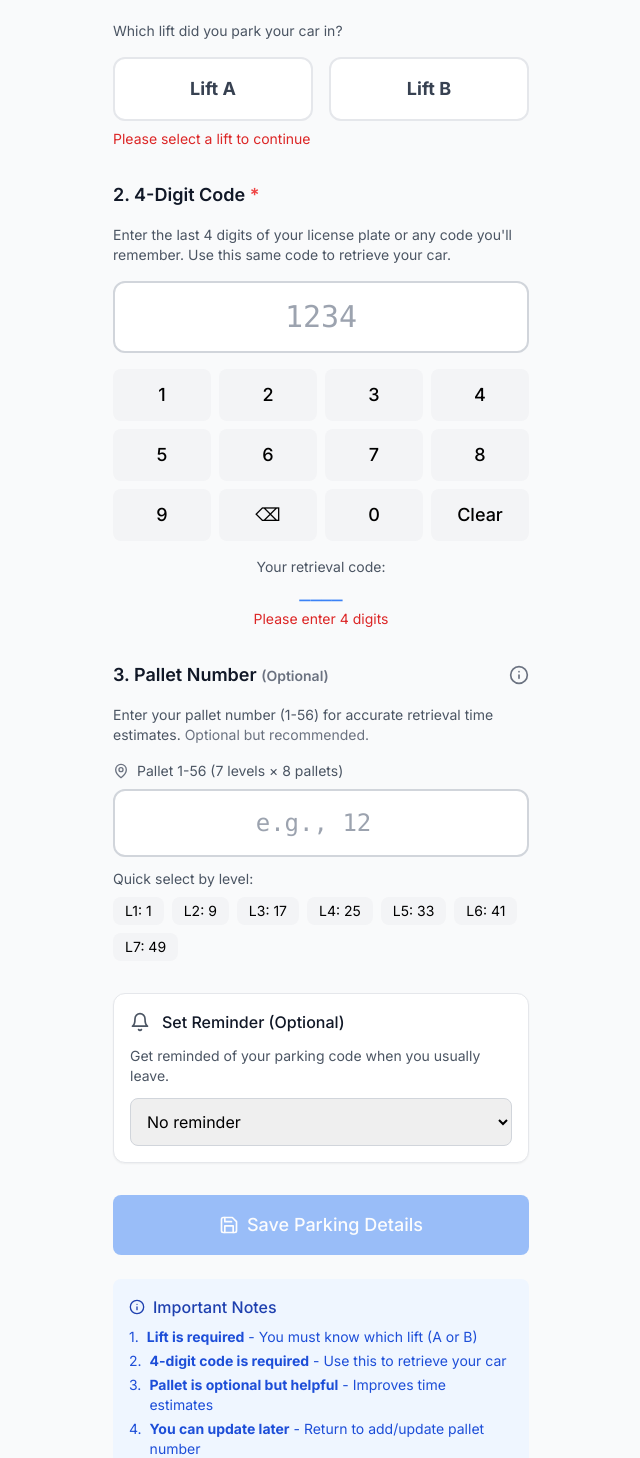
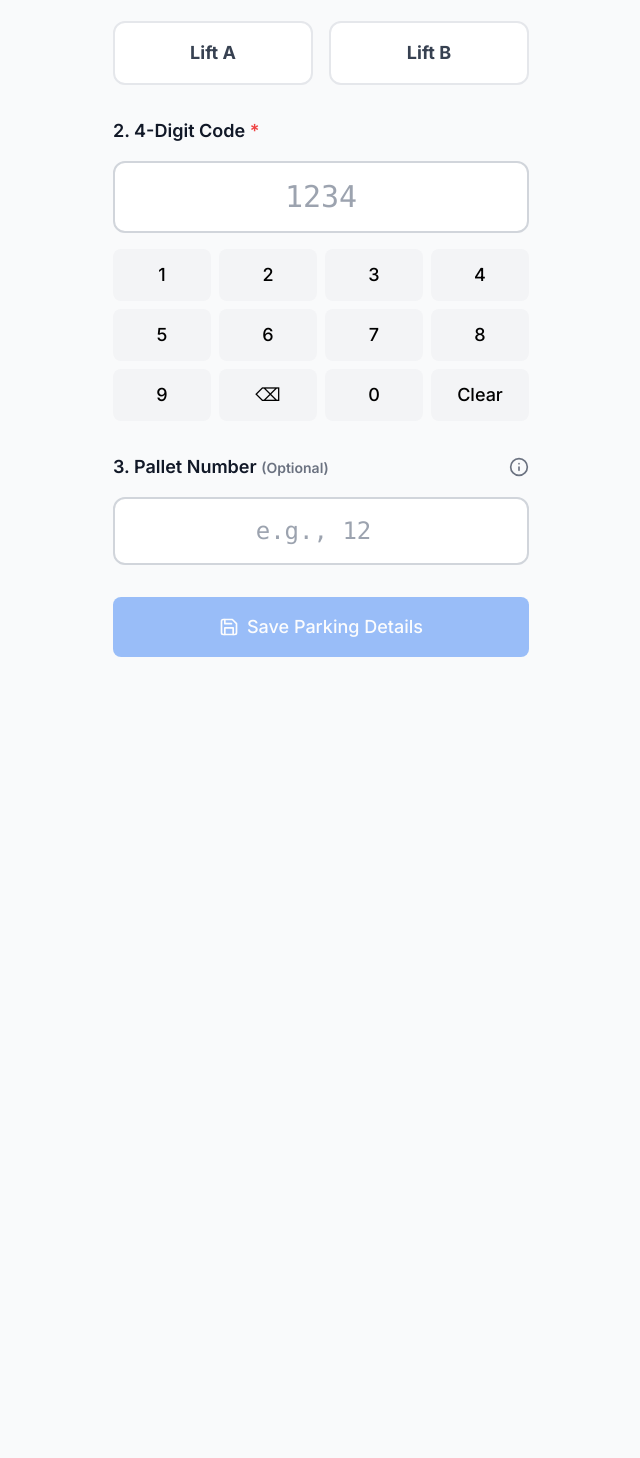
Before and after one commit to cjiajing/robinson-parking, a Next.js app: page /checkin in a window 1280 px wide. Shown: the part 159-1617 px from the top of the page, without its empty margins (319-959 px from the left). After the commit the page ends 832 px from the top, so only its background shows below. Built offline with nearby package versions, Linux system fonts and the light colour scheme.

Commit message:
Update page.js

```diff
--- a/src/app/checkin/page.js
+++ b/src/app/checkin/page.js
@@ -5,16 +5,20 @@ import Link from 'next/link';
 import { ArrowLeft, Save, Bell, Info, MapPin, Edit } from 'lucide-react';
 
 export default function CheckInPage() {
+  // State only - no localStorage at top level
   const [selectedLift, setSelectedLift] = useState('');
   const [code, setCode] = useState('');
   const [palletNumber, setPalletNumber] = useState('');
   const [isSaved, setIsSaved] = useState(false);
   const [showPalletInfo, setShowPalletInfo] = useState(false);
   const [hasExistingParking, setHasExistingParking] = useState(false);
+  const [isClient, setIsClient] = useState(false);
 
-  // Load previous data if exists - SAFELY in useEffect
+  // Set client flag and load data
   useEffect(() => {
-    // This only runs in the browser
+    setIsClient(true);
+
+    // Now we can safely access localStorage
     const savedCode = localStorage.getItem('parkingCode');
     const savedPallet = localStorage.getItem('lastParkingPallet');
     const savedLift = localStorage.getItem('lastParkingLift');
@@ -23,14 +27,14 @@ export default function CheckInPage() {
     if (savedPallet) setPalletNumber(savedPallet);
     if (savedLift) setSelectedLift(savedLift);
 
-    // Check if user has existing parking data
     if (savedCode && savedLift) {
       setHasExistingParking(true);
     }
   }, []);
 
+  // Calculate level (client-side only)
   const calculateLevel = () => {
-    if (!palletNumber || isNaN(palletNumber) || palletNumber < 1 || palletNumber > 56) {
+    if (!isClient || !palletNumber || isNaN(palletNumber) || palletNumber < 1 || palletNumber > 56) {
       return null;
     }
     return Math.ceil(parseInt(palletNumber) / 8);
@@ -39,7 +43,7 @@ export default function CheckInPage() {
   const level = calculateLevel();
 
   const handleSave = () => {
-    if (code.length === 4 && selectedLift) {
+    if (code.length === 4 && selectedLift && isClient) {
       // Save all data
       localStorage.setItem('parkingCode', code);
       localStorage.setItem('lastParkingLift', selectedLift);
@@ -48,41 +52,46 @@ export default function CheckInPage() {
       // Save pallet if provided
       if (palletNumber && parseInt(palletNumber) >= 1 && parseInt(palletNumber) <= 56) {
         localStorage.setItem('lastParkingPallet', palletNumber);
-
-        // Also save estimated lift based on pallet pattern (for verification)
-        const palletNum = parseInt(palletNumber);
-        const estimatedLift = palletNum % 2 === 1 ? 'A' : 'B';
-        localStorage.setItem('estimatedLiftFromPallet', estimatedLift);
       } else {
-        // Remove pallet if cleared
         localStorage.removeItem('lastParkingPallet');
       }
 
       setIsSaved(true);
       setHasExistingParking(true);
 
-      // Show success message
-      setTimeout(() => {
-        setIsSaved(false);
-      }, 3000);
+      setTimeout(() => setIsSaved(false), 3000);
     }
   };
 
   const handleUpdatePalletOnly = () => {
-    if (palletNumber && parseInt(palletNumber) >= 1 && parseInt(palletNumber) <= 56) {
+    if (isClient && palletNumber && parseInt(palletNumber) >= 1 && parseInt(palletNumber) <= 56) {
       localStorage.setItem('lastParkingPallet', palletNumber);
-
-      // Update estimated lift
-      const palletNum = parseInt(palletNumber);
-      const estimatedLift = palletNum % 2 === 1 ? 'A' : 'B';
-      localStorage.setItem('estimatedLiftFromPallet', estimatedLift);
-
-      alert(`✅ Pallet updated to #${palletNumber} (Level ${level})`);
-    } else if (palletNumber === '') {
+      alert(`✅ Pallet updated to #${palletNumber} ${level ? `(Level ${level})` : ''}`);
+    } else if (isClient && palletNumber === '') {
       localStorage.removeItem('lastParkingPallet');
       alert('✅ Pallet number removed');
     }
   };
+
+  // Don't render localStorage-dependent UI during SSR
+  if (!isClient) {
+    return (
+      <div className="max-w-md mx-auto p-4">
+        <header className="mb-6">
+          <Link href="/" className="inline-flex items-center gap-2 text-gray-600 mb-4">
+            <ArrowLeft className="w-4 h-4" />
+            Back
+          </Link>
+          <h1 className="text-2xl font-bold text-gray-900">Check In Car</h1>
+          <p className="text-gray-600">Loading...</p>
+        </header>
+        <div className="text-center py-8">
+          <div className="animate-spin rounded-full h-8 w-8 border-b-2 border-parking-blue mx-auto"></div>
+          <p className="mt-2 text-gray-600">Loading parking form...</p>
+        </div>
+      </div>
+    );
+  }
 
   return (
     <div className="max-w-md mx-auto p-4">
@@ -98,25 +107,13 @@ export default function CheckInPage() {
         <p className="text-gray-600">
           {hasExistingParking ? 'Update your parking details' : 'Record where you parked'}
         </p>
-
-        {hasExistingParking && (
-          <div className="mt-2 p-2 bg-blue-50 rounded-lg">
-            <p className="text-sm text-blue-800">
-              You have existing parking data. You can update your details.
-            </p>
-          </div>
-        )}
       </header>
 
-      {/* STEP 1: Lift Selection - REQUIRED */}
+      {/* STEP 1: Lift Selection */}
       <div className="mb-8">
         <h2 className="text-lg font-semibold text-gray-900 mb-4">
           1. Select Lift <span className="text-red-500">*</span>
         </h2>
-        <p className="text-gray-600 mb-4 text-sm">
-          Which lift did you park your car in?
-        </p>
-
         <div className="flex gap-4">
           <button
             onClick={() => setSelectedLift('A')}
@@ -139,38 +136,17 @@ export default function CheckInPage() {
             Lift B
           </button>
         </div>
-
-        {/* Lift selection validation */}
-        {!selectedLift && (
-          <div className="mt-2 text-sm text-red-600">
-            Please select a lift to continue
-          </div>
-        )}
-
-        {/* Current selection display */}
-        {selectedLift && (
-          <div className="mt-3 p-2 bg-green-50 rounded-lg text-center">
-            <span className="text-green-800 font-medium">Selected: Lift {selectedLift}</span>
-          </div>
-        )}
       </div>
 
-      {/* STEP 2: Code Input - REQUIRED */}
+      {/* STEP 2: Code Input */}
       <div className="mb-8">
         <h2 className="text-lg font-semibold text-gray-900 mb-4">
           2. 4-Digit Code <span className="text-red-500">*</span>
         </h2>
-        <p className="text-gray-600 mb-4 text-sm">
-          Enter the last 4 digits of your license plate or any code you'll remember.
-          Use this same code to retrieve your car.
-        </p>
-
         <div className="relative">
           <input
             type="text"
             maxLength="4"
-            pattern="\d*"
-            inputMode="numeric"
             value={code}
             onChange={(e) => setCode(e.target.value.replace(/\D/g, ''))}
             placeholder="1234"
@@ -183,28 +159,18 @@ export default function CheckInPage() {
                 onClick={() => {
                   if (num === '⌫') setCode(code.slice(0, -1));
                   else if (num === 'Clear') setCode('');
-                  else if (code.length < 4) setCode(code + num);
+                  else if (code.length < 4) setCode(code + num.toString());
                 }}
-                className="py-3 bg-gray-100 rounded-lg font-medium text-lg hover:bg-gray-200 active:bg-gray-300"
+                className="py-3 bg-gray-100 rounded-lg font-medium text-lg hover:bg-gray-200"
               >
                 {num}
               </button>
             ))}
           </div>
         </div>
-
-        <div className="mt-4 text-center">
-          <div className="text-sm text-gray-600">Your retrieval code:</div>
-          <div className="font-mono font-bold text-lg text-parking-blue">{code || '____'}</div>
-          {code.length !== 4 && (
-            <div className="text-sm text-red-600 mt-1">
-              Please enter 4 digits
-            </div>
-          )}
-        </div>
       </div>
 
-      {/* STEP 3: Pallet Number Input - OPTIONAL */}
+      {/* STEP 3: Pallet Number */}
       <div className="mb-8">
         <div className="flex items-center justify-between mb-4">
           <h2 className="text-lg font-semibold text-gray-900">
@@ -221,30 +187,12 @@ export default function CheckInPage() {
         {showPalletInfo && (
           <div className="mb-4 p-3 bg-blue-50 rounded-lg">
             <p className="text-sm text-blue-800">
-              <strong>How to find/update your pallet:</strong>
-              <br />
-              1. After parking, check the display screen
-              <br />
-              2. Look for your license plate or 4-digit code
-              <br />
-              3. Note the pallet number shown (1-56)
-              <br />
-              4. You can update this later if you forgot
+              Enter pallet number (1-56) for better time estimates
             </p>
           </div>
         )}
 
-        <p className="text-gray-600 mb-4 text-sm">
-          Enter your pallet number (1-56) for accurate retrieval time estimates.
-          <span className="text-gray-500"> Optional but recommended.</span>
-        </p>
-
         <div className="relative">
-          <div className="flex items-center gap-2 mb-2">
-            <MapPin className="w-4 h-4 text-gray-500" />
-            <span className="text-sm text-gray-600">Pallet 1-56 (7 levels × 8 pallets)</span>
-          </div>
-
           <div className="flex gap-2">
             <input
               type="number"
@@ -264,94 +212,21 @@ export default function CheckInPage() {
             {hasExistingParking && (
               <button
                 onClick={handleUpdatePalletOnly}
-                className="px-4 py-4 bg-gray-200 text-gray-800 rounded-xl font-medium hover:bg-gray-300 flex items-center gap-2"
+                className="px-4 py-4 bg-gray-200 text-gray-800 rounded-xl font-medium hover:bg-gray-300"
                 title="Update pallet only"
               >
                 <Edit className="w-4 h-4" />
-                Update
               </button>
             )}
-          </div>
-
-          {/* Pallet Info Display */}
-          {palletNumber && level && (
-            <div className="mt-3 p-3 bg-gray-50 rounded-lg">
-              <div className="grid grid-cols-2 gap-4 text-center">
-                <div>
-                  <div className="text-sm text-gray-600">Level</div>
-                  <div className="text-xl font-bold">{level}/7</div>
-                </div>
-                <div>
-                  <div className="text-sm text-gray-600">Est. Retrieval</div>
-                  <div className="text-xl font-bold">
-                    {2 + (level - 1) * 0.5}-{3 + (level - 1) * 0.5} min
-                  </div>
-                </div>
-              </div>
-              <div className="text-center mt-2 text-sm">
-                <span className={`font-medium ${
-                  selectedLift &&
-                  ((parseInt(palletNumber) % 2 === 1 && selectedLift === 'A') ||
-                   (parseInt(palletNumber) % 2 === 0 && selectedLift === 'B'))
-                    ? 'text-green-600'
-                    : 'text-yellow-600'
-                }`}>
-                  {parseInt(palletNumber) % 2 === 1 ?
-                    'Typically Lift A (odd pallets)' :
-                    'Typically Lift B (even pallets)'
-                  }
-                  {selectedLift &&
-                    ((parseInt(palletNumber) % 2 === 1 && selectedLift !== 'A') ||
-                     (parseInt(palletNumber) % 2 === 0 && selectedLift !== 'B'))
-                    ? ' - Note: Different from your selected lift'
-                    : ' - Matches your selection ✓'
-                  }
-                </span>
-              </div>
-            </div>
-          )}
-
-          {/* Quick pallet buttons */}
-          <div className="mt-3">
-            <p className="text-sm text-gray-600 mb-2">Quick select by level:</p>
-            <div className="flex flex-wrap gap-2">
-              {[1, 9, 17, 25, 33, 41, 49].map((startPallet) => (
-                <button
-                  key={startPallet}
-                  onClick={() => setPalletNumber(startPallet.toString())}
-                  className="px-3 py-1 text-sm bg-gray-100 rounded-lg hover:bg-gray-200"
-                >
-                  L{Math.ceil(startPallet/8)}: {startPallet}
-                </button>
-              ))}
-            </div>
           </div>
         </div>
       </div>
 
-      {/* Reminder Setting */}
-      <div className="mb-8 status-card">
-        <div className="flex items-center gap-3 mb-3">
-          <Bell className="w-5 h-5 text-gray-600" />
-          <h3 className="font-medium text-gray-900">Set Reminder (Optional)</h3>
-        </div>
-        <p className="text-sm text-gray-600 mb-3">
-          Get reminded of your parking code when you usually leave.
-        </p>
-        <select className="w-full p-3 border border-gray-300 rounded-lg">
-          <option>No reminder</option>
-          <option>6:00 PM today</option>
-          <option>7:00 PM today</option>
-          <option>8:00 PM today</option>
-          <option>Set custom time...</option>
-        </select>
-      </div>
-
-      {/* Save/Update Button */}
+      {/* Save Button */}
       <button
         onClick={handleSave}
         disabled={!selectedLift || code.length !== 4}
-        className="w-full btn-primary flex items-center justify-center gap-2 py-4 text-lg disabled:opacity-50 disabled:cursor-not-allowed"
+        className="w-full btn-primary flex items-center justify-center gap-2 py-4 text-lg disabled:opacity-50"
       >
         <Save className="w-5 h-5" />
         {hasExistingParking ? 'Update Parking' : 'Save Parking Details'}
@@ -362,83 +237,9 @@ export default function CheckInPage() {
         <div className="mt-4 p-3 bg-green-50 border border-green-200 rounded-lg">
           <div className="text-green-800 text-center">
             <div className="font-bold">✓ Parking details saved!</div>
-            <div className="text-sm mt-1">
-              Lift: <span className="font-bold">{selectedLift}</span>
-              {' • '}
-              Code: <span className="font-mono font-bold">{code}</span>
-              {palletNumber && ` • Pallet: ${palletNumber} (L${level})`}
-            </div>
-            <div className="text-xs text-green-700 mt-2">
-              You can update pallet later if needed
-            </div>
           </div>
         </div>
       )}
-
-      {/* Update Instructions */}
-      {hasExistingParking && (
-        <div className="mt-6 p-4 bg-yellow-50 rounded-lg">
-          <h4 className="font-medium text-yellow-900 mb-2">Need to update?</h4>
-          <ul className="text-yellow-800 text-sm space-y-1">
-            <li className="flex gap-2">
-              <span>•</span>
-              <span><strong>Change lift?</strong> Select different lift above</span>
-            </li>
-            <li className="flex gap-2">
-              <span>•</span>
-              <span><strong>Change code?</strong> Enter new 4-digit code</span>
-            </li>
-            <li className="flex gap-2">
-              <span>•</span>
-              <span><strong>Add/update pallet?</strong> Enter pallet number and click "Update" button</span>
-            </li>
-            <li className="flex gap-2">
-              <span>•</span>
-              <span><strong>Then click "Save Parking Details"</strong> to save all changes</span>
-            </li>
-          </ul>
-        </div>
-      )}
-
-      {/* Help Text */}
-      <div className="mt-6 p-4 bg-blue-50 rounded-lg">
-        <h4 className="font-medium text-blue-800 mb-2 flex items-center gap-2">
-          <Info className="w-4 h-4" />
-          Important Notes
-        </h4>
-        <ul className="text-blue-700 text-sm space-y-1">
-          <li className="flex gap-2">
-            <span>1.</span>
-            <span><strong>Lift is required</strong> - You must know which lift (A or B)</span>
-          </li>
-          <li className="flex gap-2">
-            <span>2.</span>
-            <span><strong>4-digit code is required</strong> - Use this to retrieve your car</span>
-          </li>
-          <li className="flex gap-2">
-            <span>3.</span>
-            <span><strong>Pallet is optional but helpful</strong> - Improves time estimates</span>
-          </li>
-          <li className="flex gap-2">
-            <span>4.</span>
-            <span><strong>You can update later</strong> - Return to add/update pallet number</span>
-          </li>
-        </ul>
-
-        <div className="mt-4 pt-3 border-t border-blue-200">
-          <h5 className="font-medium text-blue-800 mb-2">Retrieval Process:</h5>
-          <ol className="text-blue-700 text-sm list-decimal list-inside space-y-1">
-            <li>Go to touchscreen near lifts</li>
-            <li>Tap "RETRIEVE VEHICLE"</li>
-            <li>Enter your 4-digit code</li>
-            <li>System shows your pallet number</li>
-            <li>Wait for lift to deliver your car</li>
-          </ol>
-          <div className="mt-2 text-xs text-blue-600">
-            Tip: If you forgot your pallet, the system will show it when you enter your code
-          </div>
-        </div>
-      </div>
     </div>
   );
 }
```
